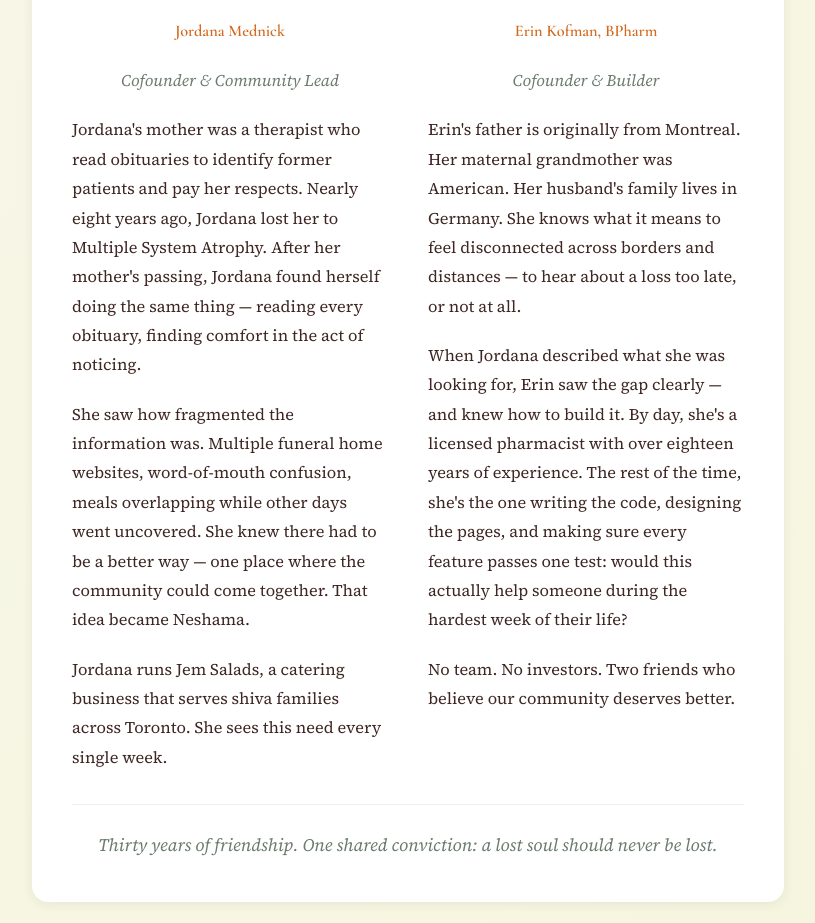
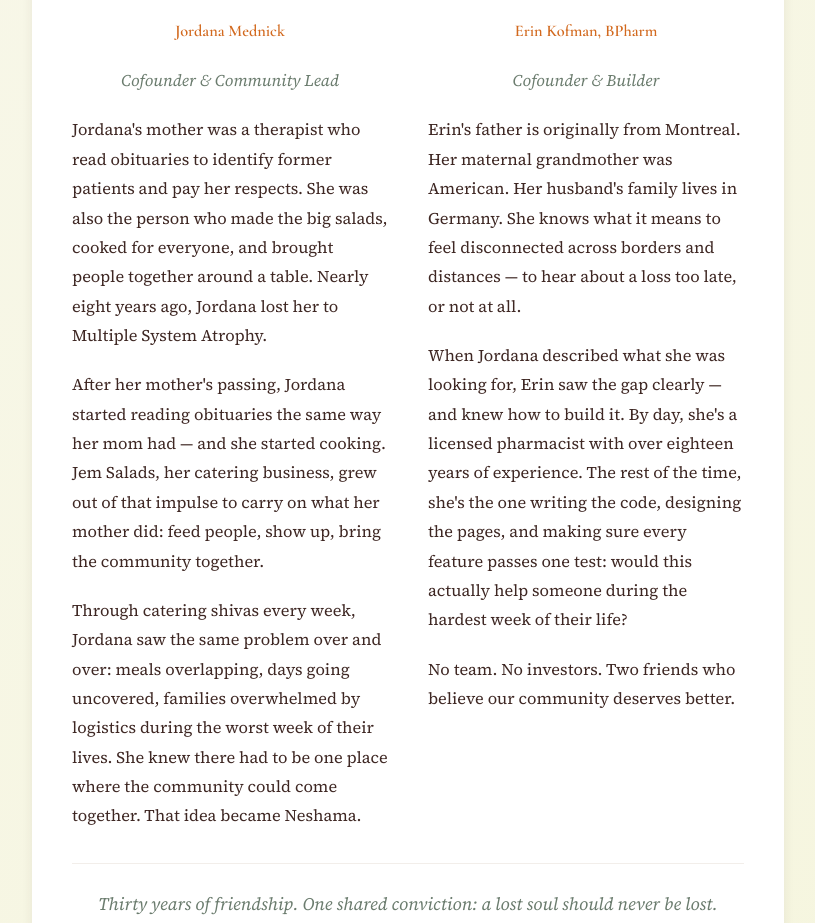
Before and after one commit to erinkofman-buc/neshama, a plain HTML site: page frontend/about.html in a window 1280 px wide. Shown: the part 3050-3973 px from the top of the page, without its empty margins (232-1047 px from the left). Drawn offline with nearby package versions, Linux system fonts and the light colour scheme.

Commit message:
Deepen Jordana origin story: Jem Salads from mothers legacy, catering insight
Her mom made the big salads, brought everyone together. After MSA,
Jordana carried that on through Jem Salads. Through catering shivas
weekly she saw the coordination gap firsthand. Updated About page
and all outreach templates.

Co-Authored-By: Claude Opus 4.6 <noreply@anthropic.com>

```diff
--- a/frontend/about.html
+++ b/frontend/about.html
@@ -687,20 +687,23 @@
                     <p class="founder-role">Cofounder &amp; Community Lead</p>
                     <p>
                         Jordana's mother was a therapist who read obituaries to identify
-                        former patients and pay her respects. Nearly eight years ago, Jordana
-                        lost her to Multiple System Atrophy. After her mother's passing,
-                        Jordana found herself doing the same thing &mdash; reading every
-                        obituary, finding comfort in the act of noticing.
+                        former patients and pay her respects. She was also the person who
+                        made the big salads, cooked for everyone, and brought people together
+                        around a table. Nearly eight years ago, Jordana lost her to Multiple
+                        System Atrophy.
                     </p>
                     <p>
-                        She saw how fragmented the information was. Multiple funeral home
-                        websites, word-of-mouth confusion, meals overlapping while other days
-                        went uncovered. She knew there had to be a better way &mdash; one place
-                        where the community could come together. That idea became Neshama.
+                        After her mother's passing, Jordana started reading obituaries the
+                        same way her mom had &mdash; and she started cooking. Jem Salads, her
+                        catering business, grew out of that impulse to carry on what her
+                        mother did: feed people, show up, bring the community together.
                     </p>
                     <p>
-                        Jordana runs Jem Salads, a catering business that serves shiva
-                        families across Toronto. She sees this need every single week.
+                        Through catering shivas every week, Jordana saw the same problem
+                        over and over: meals overlapping, days going uncovered, families
+                        overwhelmed by logistics during the worst week of their lives. She
+                        knew there had to be one place where the community could come
+                        together. That idea became Neshama.
                     </p>
                 </div>
 
```
Also changed, not shown: JORDANA-OUTREACH-KIT.md (+7 -5 lines).
